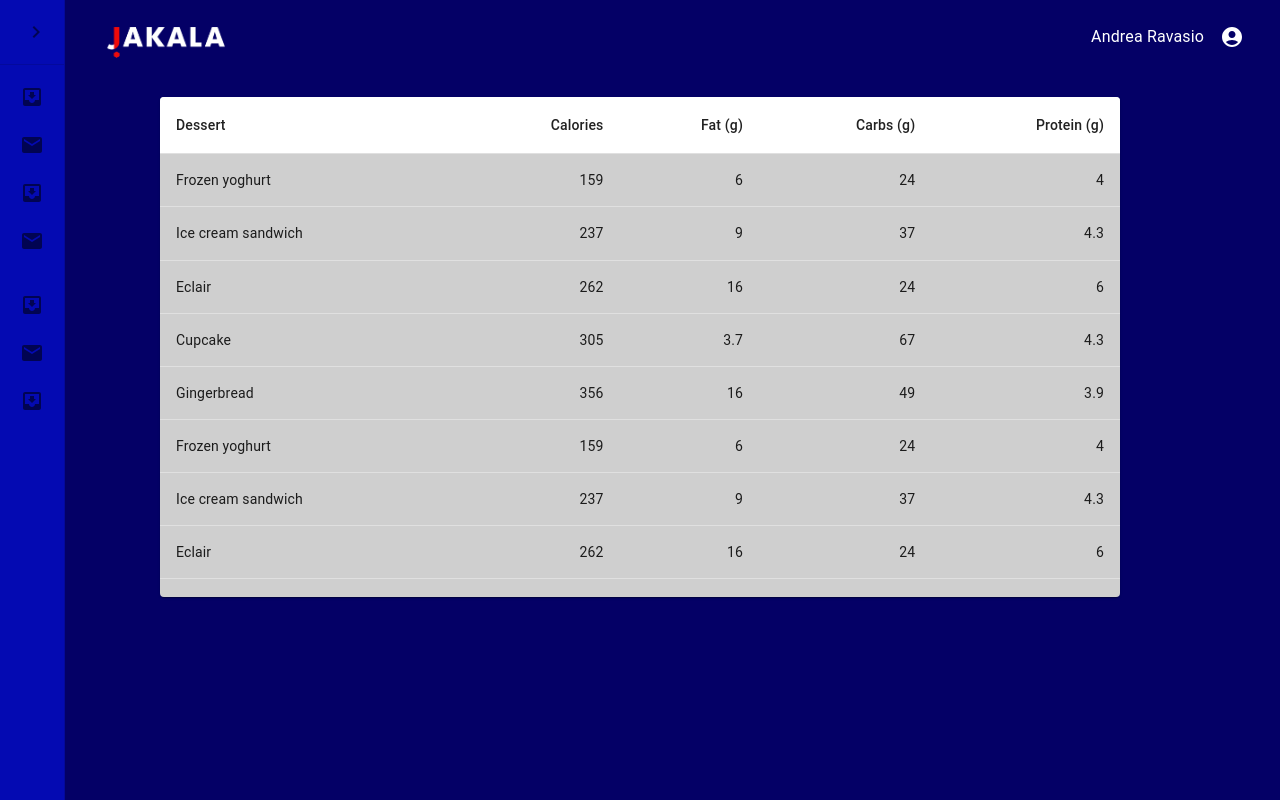
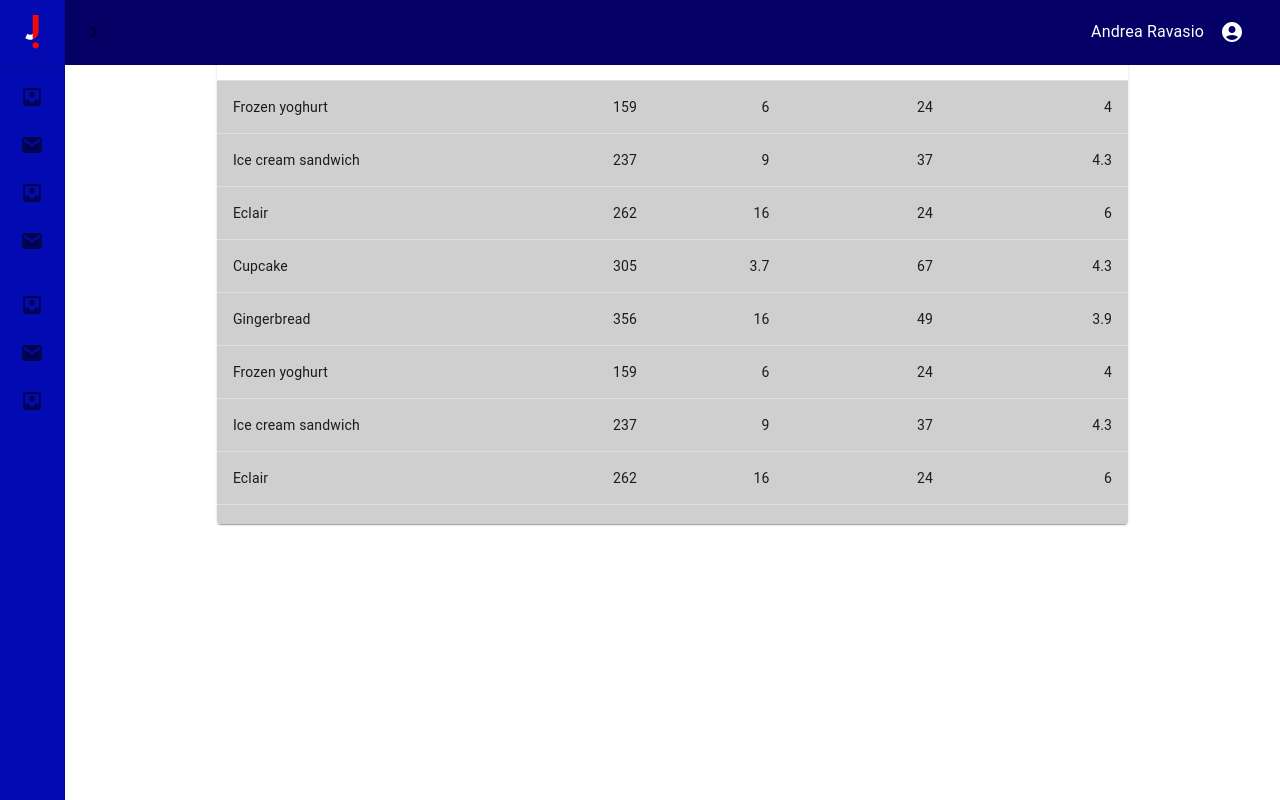
Before and after one commit to psiep8/template-jakala, a React (Create React App) app: page /homepage in a window 1280 px wide. Built offline with nearby package versions, Linux system fonts and the light colour scheme.

Commit message:
Sidebar ver 2

```diff
--- a/src/Components/SidebarCustom.js
+++ b/src/Components/SidebarCustom.js
@@ -5,7 +5,6 @@ import MuiDrawer from "@mui/material/Drawer";
 import MuiAppBar from "@mui/material/AppBar";
 import Toolbar from "@mui/material/Toolbar";
 import List from "@mui/material/List";
-import CssBaseline from "@mui/material/CssBaseline";
 import Typography from "@mui/material/Typography";
 import Divider from "@mui/material/Divider";
 import IconButton from "@mui/material/IconButton";
@@ -45,7 +44,8 @@ const closedMixin = (theme) => ({
 const DrawerHeader = styled("div")(({ theme }) => ({
   display: "flex",
   alignItems: "center",
-  justifyContent: "flex-end",
+  justifyContent: "center",
+  height: "64px",
   padding: theme.spacing(0, 1),
   // necessary for content to be below app bar
   ...theme.mixins.toolbar,
@@ -65,6 +65,9 @@ const Drawer = styled(MuiDrawer, {
   ...(!open && {
     ...closedMixin(theme),
     "& .MuiDrawer-paper": closedMixin(theme),
+    docked: {
+      display: "none",
+    },
   }),
 }));
 
@@ -74,14 +77,21 @@ function SideBarCustom(props) {
 
   return (
     <>
-      <CssBaseline />
       <Drawer variant="permanent" open={open}>
         <DrawerHeader>
-          <IconButton
-            onClick={props.open ? props.closeDrawer : props.openDrawer}
-          >
-            {props.open ? <ChevronLeftIcon /> : <ChevronRightIcon />}
-          </IconButton>
+          {open ? (
+            <Typography variant="h6" component="div" sx={{ flexGrow: 1 }}>
+              <img
+                src="/Jakala_logo_rgb_full_neg.png"
+                className="w-[60%] mt-3"
+                alt="Logo"
+              />
+            </Typography>
+          ) : (
+            <Typography variant="h6" component="div" sx={{ flexGrow: 1 }}>
+              <img src="/J_rgb_full_neg.png" className=" p-1" alt="Logo" />
+            </Typography>
+          )}
         </DrawerHeader>
         <Divider />
         <List>
--- /dev/null
+++ b/src/Components/TableCustom.js
@@ -0,0 +1,70 @@
+import Table from "@mui/material/Table";
+import TableBody from "@mui/material/TableBody";
+import TableCell from "@mui/material/TableCell";
+import TableContainer from "@mui/material/TableContainer";
+import TableHead from "@mui/material/TableHead";
+import TableRow from "@mui/material/TableRow";
+import Paper from "@mui/material/Paper";
+
+function createData(name, calories, fat, carbs, protein) {
+  return { name, calories, fat, carbs, protein };
+}
+
+const rows = [
+  createData("Frozen yoghurt", 159, 6.0, 24, 4.0),
+  createData("Ice cream sandwich", 237, 9.0, 37, 4.3),
+  createData("Eclair", 262, 16.0, 24, 6.0),
+  createData("Cupcake", 305, 3.7, 67, 4.3),
+  createData("Gingerbread", 356, 16.0, 49, 3.9),
+  createData("Frozen yoghurt", 159, 6.0, 24, 4.0),
+  createData("Ice cream sandwich", 237, 9.0, 37, 4.3),
+  createData("Eclair", 262, 16.0, 24, 6.0),
+  createData("Cupcake", 305, 3.7, 67, 4.3),
+  createData("Gingerbread", 356, 16.0, 49, 3.9),
+];
+
+function TableCustom() {
+  return (
+    <>
+      <div className="flex justify-center w-full mt-6">
+        <div className="w-3/4">
+          <TableContainer component={Paper} sx={{ maxHeight: 500 }}>
+            <Table
+              stickyHeader
+              sx={{ minWidth: 650 }}
+              aria-label="simple table"
+            >
+              <TableHead>
+                <TableRow>
+                  <TableCell>Dessert</TableCell>
+                  <TableCell align="right">Calories</TableCell>
+                  <TableCell align="right">Fat&nbsp;(g)</TableCell>
+                  <TableCell align="right">Carbs&nbsp;(g)</TableCell>
+                  <TableCell align="right">Protein&nbsp;(g)</TableCell>
+                </TableRow>
+              </TableHead>
+              <TableBody>
+                {rows.map((row) => (
+                  <TableRow
+                    key={row.name}
+                    sx={{ "&:last-child td, &:last-child th": { border: 0 } }}
+                  >
+                    <TableCell component="th" scope="row">
+                      {row.name}
+                    </TableCell>
+                    <TableCell align="right">{row.calories}</TableCell>
+                    <TableCell align="right">{row.fat}</TableCell>
+                    <TableCell align="right">{row.carbs}</TableCell>
+                    <TableCell align="right">{row.protein}</TableCell>
+                  </TableRow>
+                ))}
+              </TableBody>
+            </Table>
+          </TableContainer>
+        </div>
+      </div>
+    </>
+  );
+}
+
+export default TableCustom;
--- a/src/Homepage/Homepage.js
+++ b/src/Homepage/Homepage.js
@@ -27,6 +27,10 @@ import Pagination from "@mui/material/Pagination";
 import SideBarCustom from "../Components/SidebarCustom";
 import { styled, useTheme } from "@mui/material/styles";
 import MuiAppBar from "@mui/material/AppBar";
+import ChevronLeftIcon from "@mui/icons-material/ChevronLeft";
+import ChevronRightIcon from "@mui/icons-material/ChevronRight";
+import CssBaseline from "@mui/material/CssBaseline";
+import TableCustom from "../Components/TableCustom";
 
 const theme = createTheme({
   components: {
@@ -34,6 +38,7 @@ const theme = createTheme({
       styleOverrides: {
         root: {
           boxShadow: "none",
+          height: "65px",
         },
         colorPrimary: {
           backgroundColor: "#040066",
@@ -58,27 +63,11 @@ const theme = createTheme({
   },
 });
 
-function createData(name, calories, fat, carbs, protein) {
-  return { name, calories, fat, carbs, protein };
-}
-
-const rows = [
-  createData("Frozen yoghurt", 159, 6.0, 24, 4.0),
-  createData("Ice cream sandwich", 237, 9.0, 37, 4.3),
-  createData("Eclair", 262, 16.0, 24, 6.0),
-  createData("Cupcake", 305, 3.7, 67, 4.3),
-  createData("Gingerbread", 356, 16.0, 49, 3.9),
-  createData("Frozen yoghurt", 159, 6.0, 24, 4.0),
-  createData("Ice cream sandwich", 237, 9.0, 37, 4.3),
-  createData("Eclair", 262, 16.0, 24, 6.0),
-  createData("Cupcake", 305, 3.7, 67, 4.3),
-  createData("Gingerbread", 356, 16.0, 49, 3.9),
-];
-
 const AppBar = styled(MuiAppBar, {
   shouldForwardProp: (prop) => prop !== "open",
 })(({ theme, open }) => ({
-  zIndex: theme.zIndex.drawer + 1,
+  marginLeft: 50,
+  width: `calc(100% - 50px)`,
   transition: theme.transitions.create(["width", "margin"], {
     easing: theme.transitions.easing.sharp,
     duration: theme.transitions.duration.leavingScreen,
@@ -106,32 +95,16 @@ function Homepage() {
 
   return (
     <ThemeProvider theme={theme}>
-      <div className="h-screen bg-custom-blue">
-        <Box sx={{ flexGrow: 1 }}>
-          <AppBar position="static" open={isDrawerOpen}>
+      <div className="h-screen bg-white">
+        <Box sx={{ flexGrow: 1, display: "flex" }}>
+          <CssBaseline />
+          <AppBar position="fixed" open={isDrawerOpen}>
             <Toolbar>
               <IconButton
-                size="large"
-                edge="start"
-                aria-label="menu"
-                onClick={handleDrawerOpen}
-                sx={{
-                  marginRight: 5,
-                  ...(isDrawerOpen && { display: "none" }),
-                  color: "white",
-                  mr: 4,
-                }}
+                onClick={isDrawerOpen ? handleDrawerClose : handleDrawerOpen}
               >
-                <MenuIcon />
+                {isDrawerOpen ? <ChevronLeftIcon /> : <ChevronRightIcon />}
               </IconButton>
-              <Typography variant="h6" component="div" sx={{ flexGrow: 1 }}>
-                <img
-                  src="/Jakala_logo_rgb_full_neg.png"
-                  className="w-[15%] mt-3"
-                  alt="Logo"
-                />
-              </Typography>
-
               <IconButton
                 size="large"
                 edge="start"
@@ -142,88 +115,14 @@ function Homepage() {
               </IconButton>
             </Toolbar>
           </AppBar>
+
+          <SideBarCustom
+            open={isDrawerOpen}
+            closeDrawer={handleDrawerClose}
+            openDrawer={handleDrawerOpen}
+          />
+          <TableCustom />
         </Box>
-        <SideBarCustom
-          open={isDrawerOpen}
-          closeDrawer={handleDrawerClose}
-          openDrawer={handleDrawerOpen}
-        />
-        {/* <Drawer
-          open={isDrawerOpen}
-          onClose={handleDrawerClose}
-          anchor="left" // Puoi modificare l'ancora del Drawer a tuo piacimento
-        >
-          <Box sx={{ width: "300px" }}>
-            <div className="flex flex-row">
-              <img
-                src="/J_rgb_full_neg.png"
-                className="w-[20%] ml-3 mt-2"
-                alt="Logo"
-              />
-              <SettingsIcon className="ml-auto m-10 text-white"></SettingsIcon>
-            </div>
-            <List>
-              {["Homepage", "BackOffice", "Contatti", "Supporto"].map(
-                (text, index) => (
-                  <ListItem key={text} disablePadding sx={{ color: "white" }}>
-                    <ListItemButton>
-                      <ListItemIcon sx={{ color: "white" }}>
-                        {index % 2 === 0 ? <InboxIcon /> : <MailIcon />}
-                      </ListItemIcon>
-                      <ListItemText primary={text} />
-                    </ListItemButton>
-                  </ListItem>
-                )
-              )}
-            </List>
-          </Box>
-        </Drawer> */}
-        <div className="flex justify-center w-full mt-6">
-          <div className="w-3/4">
-            <TableContainer component={Paper} sx={{ maxHeight: 500 }}>
-              <Table
-                stickyHeader
-                sx={{ minWidth: 650 }}
-                aria-label="simple table"
-              >
-                <TableHead>
-                  <TableRow>
-                    <TableCell>Dessert</TableCell>
-                    <TableCell align="right">Calories</TableCell>
-                    <TableCell align="right">Fat&nbsp;(g)</TableCell>
-                    <TableCell align="right">Carbs&nbsp;(g)</TableCell>
-                    <TableCell align="right">Protein&nbsp;(g)</TableCell>
-                  </TableRow>
-                </TableHead>
-                <TableBody>
-                  {rows.map((row) => (
-                    <TableRow
-                      key={row.name}
-                      sx={{ "&:last-child td, &:last-child th": { border: 0 } }}
-                    >
-                      <TableCell component="th" scope="row">
-                        {row.name}
-                      </TableCell>
-                      <TableCell align="right">{row.calories}</TableCell>
-                      <TableCell align="right">{row.fat}</TableCell>
-                      <TableCell align="right">{row.carbs}</TableCell>
-                      <TableCell align="right">{row.protein}</TableCell>
-                    </TableRow>
-                  ))}
-                </TableBody>
-              </Table>
-            </TableContainer>
-            {/* <Pagination sx={color:"white"}} count={10}></Pagination>{" "} */}
-          </div>
-        </div>
-        {/* <div className="absolute bottom-0">
-          <span className="text-sm text-white">
-            We are a multidisciplinary team of passionate, talented and diverse
-            individuals, united in our mission to deliver effective solutions
-            tailored to the needs of our clients. We pride ourselves in bringing
-            their unique visions to life.
-          </span>
-        </div> */}
       </div>
     </ThemeProvider>
   );
```
